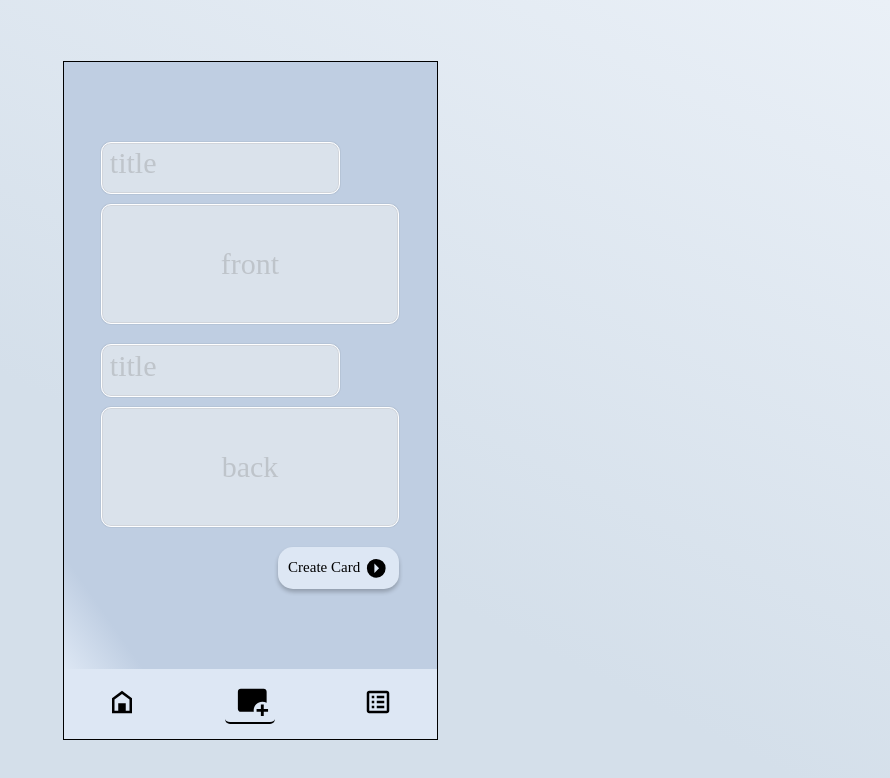
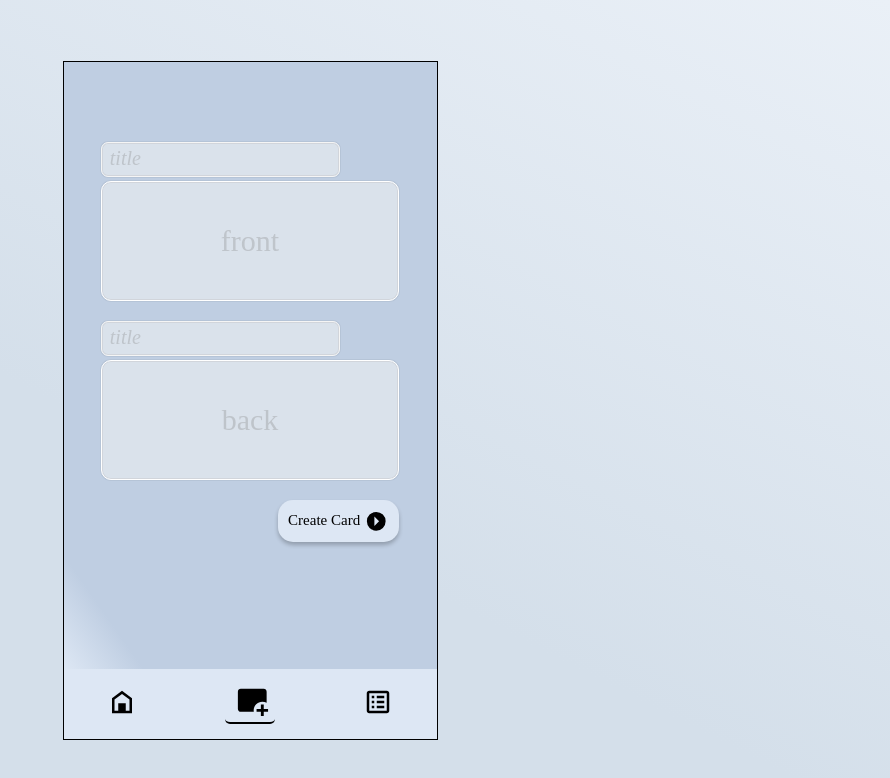
Before and after one commit to j-eick/vocab-dojo, a Next.js app: page /create-vocab in a window 1280 px wide. Shown: the top 778 px of the page, without its empty margins (390-1280 px from the left). Built offline with nearby package versions, Linux system fonts and the light colour scheme.

Commit message:
minor changes

```diff
--- a/src/components/Input/index.jsx
+++ b/src/components/Input/index.jsx
@@ -14,6 +14,48 @@ export default function Inputfield({id, text, name, onChange, variant, placehold
 }
 
 const StyledInput = styled.input`
+	${({variant}) =>
+		variant === 'input_createVocabs_title' &&
+		css`
+			width: 80%;
+			height: 2em;
+
+			margin-bottom: 4px;
+			padding: 8px;
+
+			outline: none;
+			border: 1px solid whitesmoke;
+			border-radius: 7px;
+			/* border-top-right-radius: 10px;
+			border-top-left-radius: 10px; */
+			font-size: var(--fontsize_Textfield_text);
+			line-break: normal;
+
+			background: #dae2eb;
+
+			box-shadow: rgba(0, 0, 0, 0.05) 0px 0px 0px 1px,
+				rgb(209, 213, 219) 0px 0px 0px 1px inset;
+
+			/* opacity: 0; */
+
+			/* IE: default scrollbar is hidden  */
+			overflow: auto;
+			&:focus {
+				background: #e6e8ea;
+
+				&::placeholder {
+					color: transparent;
+				}
+			}
+			&::placeholder {
+				color: gray;
+				font-size: var(--fontsize_Flashcard_title_placeholder);
+				font-style: italic;
+				opacity: 0.3;
+				text-align: left;
+			}
+		`}
+
 	${({variant}) =>
 		variant === 'input_createVocabs' &&
 		css`
@@ -35,41 +77,4 @@ const StyledInput = styled.input`
 				background: #e6e8ea;
 			}
 		`}
-
-	${({variant}) =>
-		variant === 'input_createVocabs_title' &&
-		css`
-			width: 80%;
-			height: 3em;
-
-			margin-bottom: 10px;
-			padding: 8px;
-
-			outline: none;
-			border: 1px solid white;
-			border-radius: 10px;
-			font-size: var(--fontsize_Textfield_text);
-			line-break: normal;
-
-			background: #dae2eb;
-
-			box-shadow: rgba(0, 0, 0, 0.05) 0px 0px 0px 1px,
-				rgb(209, 213, 219) 0px 0px 0px 1px inset;
-
-			/* IE: default scrollbar is hidden  */
-			overflow: auto;
-			&:focus {
-				background: #e6e8ea;
-
-				&::placeholder {
-					color: transparent;
-				}
-			}
-			&::placeholder {
-				color: gray;
-				font-size: var(--fontsize_Placeholder_MultilineInput);
-				opacity: 0.3;
-				text-align: left;
-			}
-		`}
 `;
```
